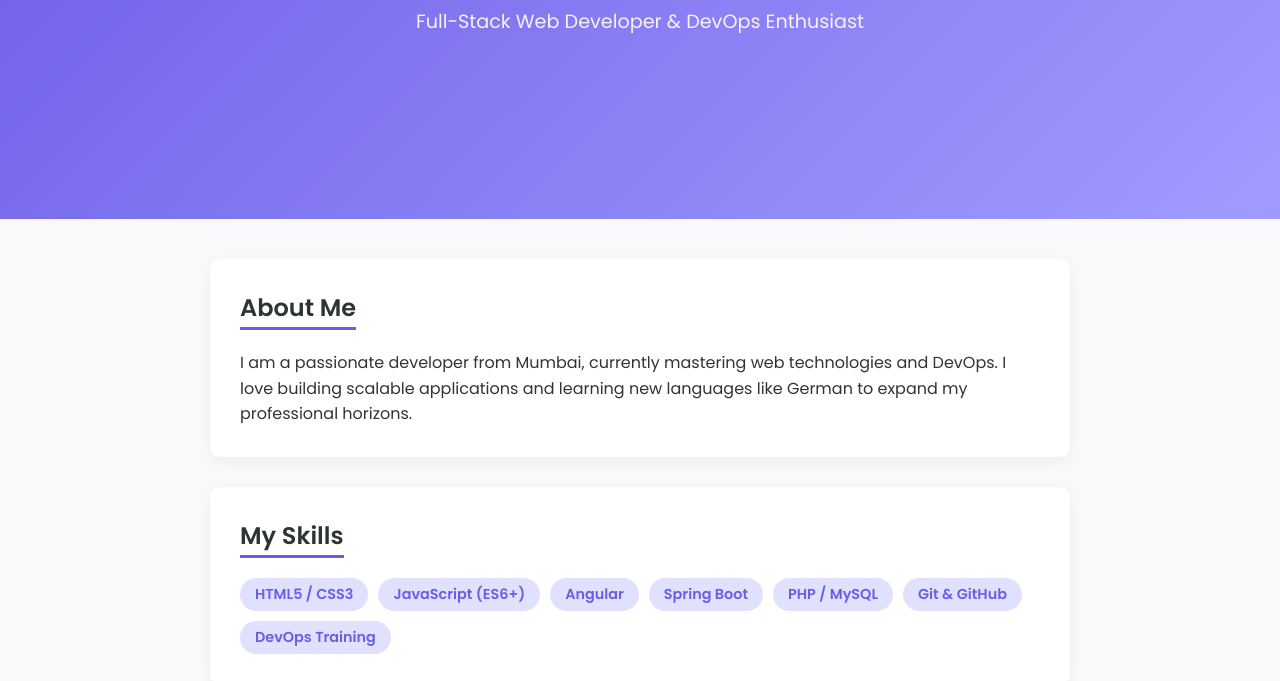
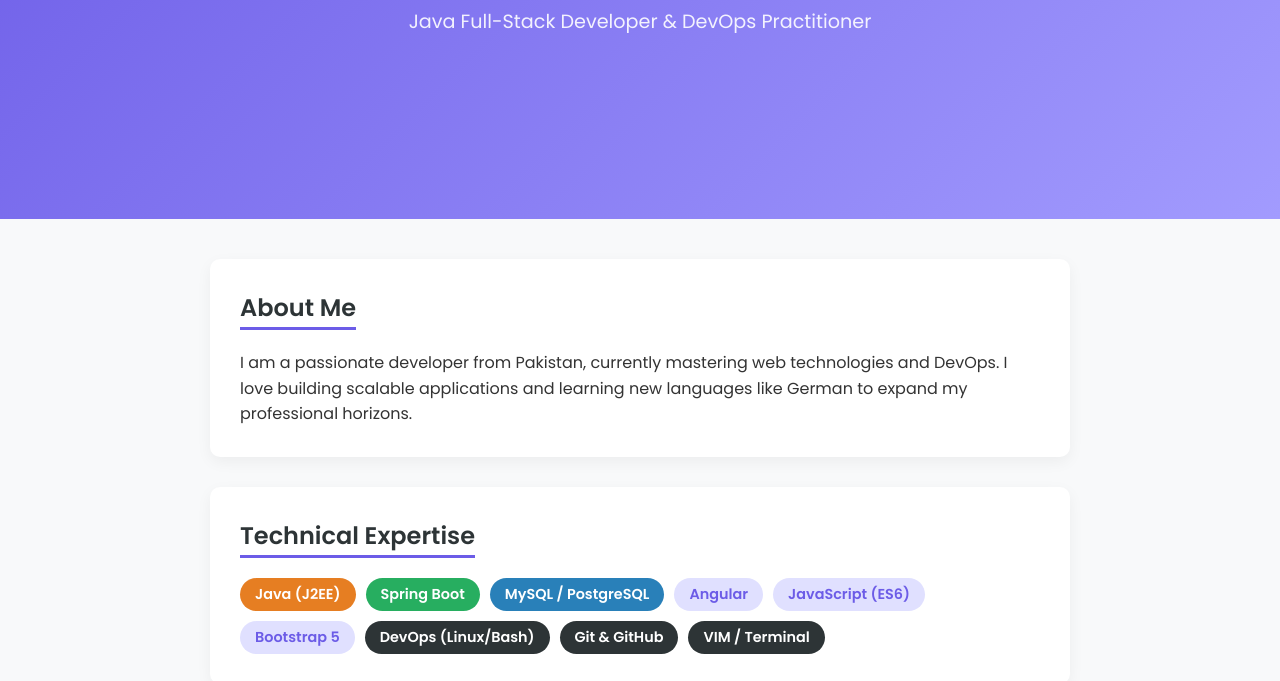
Before and after one commit to engrshahzaman09/simple-web-page, a plain HTML site: page index.html in a window 1280 px wide. Shown: the part 319-1000 px from the top of the page. Drawn offline with Linux system fonts and the light colour scheme.

Commit message:
Transformed to professional portfolio

```diff
--- a/index.html
+++ b/index.html
@@ -50,25 +50,29 @@
 
     <header>
         <h1>Shah Zaman</h1>
-        <p>Full-Stack Web Developer & DevOps Enthusiast</p>
+        <p>Java Full-Stack Developer & DevOps Practitioner</p>
     </header>
 
     <div class="container">
         <section>
             <h2>About Me</h2>
-            <p>I am a passionate developer from Mumbai, currently mastering web technologies and DevOps. I love building scalable applications and learning new languages like German to expand my professional horizons.</p>
+            <p>I am a passionate developer from Pakistan, currently mastering web technologies and DevOps. I love building scalable applications and learning new languages like German to expand my professional horizons.</p>
         </section>
 
         <section>
-            <h2>My Skills</h2>
+            <h2>Technical Expertise</h2>
                 <div class="skills-container">
-                <span class="skill-tag">HTML5 / CSS3</span>
-                <span class="skill-tag">JavaScript (ES6+)</span>
+                    <span class="skill-tag" style="background: #e67e22; color: white;">Java (J2EE)</span>
+                    <span class="skill-tag" style="background: #27ae60; color: white;">Spring Boot</span>
+                    <span class="skill-tag" style="background: #2980b9; color: white;">MySQL / PostgreSQL</span>
+
                     <span class="skill-tag">Angular</span>
-                <span class="skill-tag">Spring Boot</span>
-                <span class="skill-tag">PHP / MySQL</span>
-                <span class="skill-tag">Git & GitHub</span>
-                <span class="skill-tag">DevOps Training</span>
+                    <span class="skill-tag">JavaScript (ES6)</span>
+                    <span class="skill-tag">Bootstrap 5</span>
+
+                    <span class="skill-tag" style="background: #2d3436; color: white;">DevOps (Linux/Bash)</span>
+                    <span class="skill-tag" style="background: #2d3436; color: white;">Git & GitHub</span>
+                    <span class="skill-tag" style="background: #2d3436; color: white;">VIM / Terminal</span>
                 </div>
             </section>
 
```
Lines whose indentation alone changed are shown as unchanged.
